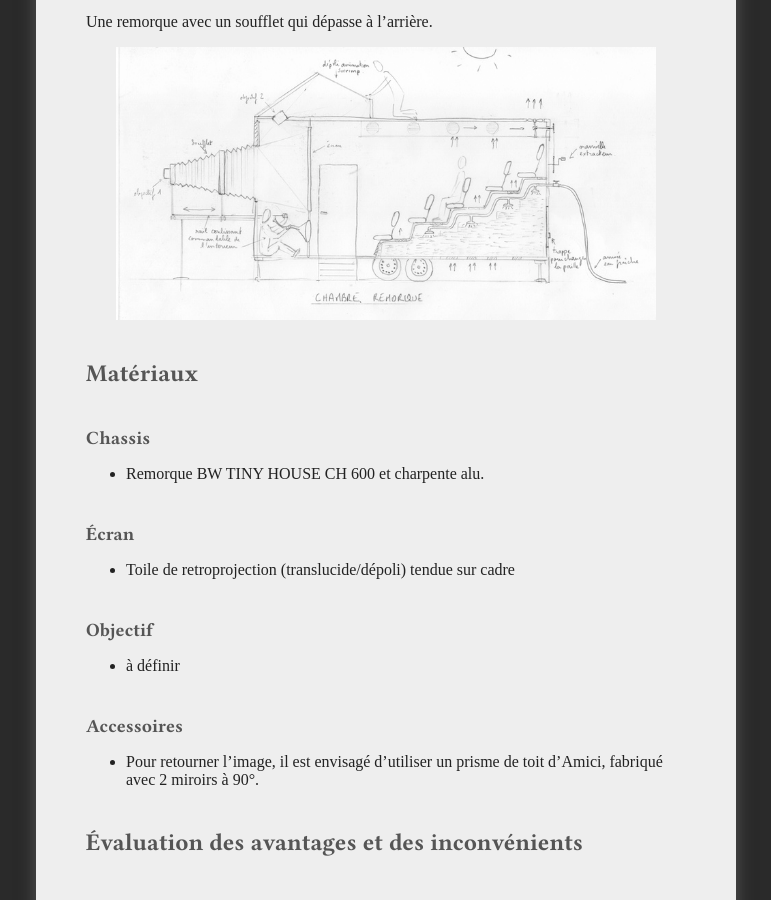
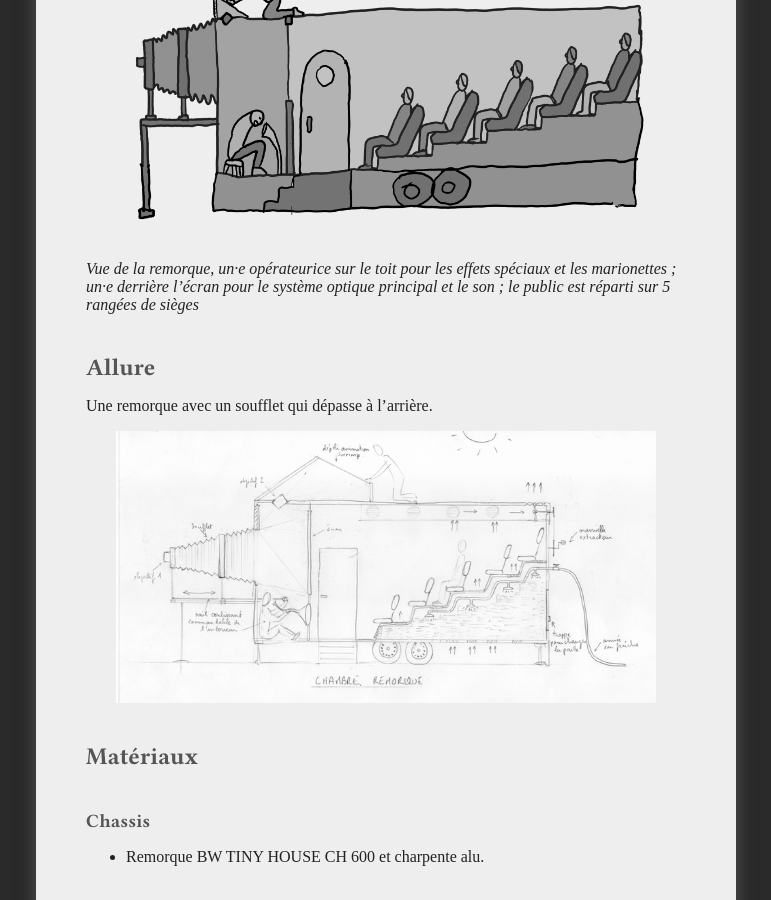
Before and after one commit to virginienokill/camera-obscura, a Jekyll site: the page built from contenu/prototypes/camera05.md, in a window 1280 px wide and 900 px high, scrolled down 379 px. Shown: the whole window, without its empty margins (254-1025 px from the left). Built offline with Jekyll 4.4.1, drawn with Linux system fonts in a browser that asks for light colours; nearby versions of some CDN libraries; some web fonts are replaced; our own code applies the rules of GitHub Pages for plain Markdown files; a script that is not in the unit is left out; the repository's description, which GitHub fills in, is left out.

Commit message:
Update camera05.md

```diff
--- a/contenu/prototypes/camera05.md
+++ b/contenu/prototypes/camera05.md
@@ -2,6 +2,11 @@
 
 ## Description générale
 Une remorque est transformé en cinéma itinérant en adaptant l'arrière du véhicule pour qu'il accueille un système soufflet/objectif. Un cadre sur leque est fixé l'écran de 1,80 m x 1,31 m (format 1,37) est fixé à l'intérieur de la remorque. 20 personnes assisent sur un gradinage peuvent visionner simultanémant l'image.
+
+
+![Dessin de la remorque](../dessins/remorque.png)
+*Vue de la remorque, un&middot;e opérateurice sur le toit pour les effets spéciaux et les marionettes ; un&middot;e derrière l'écran pour le système optique principal et le son ; le public est réparti sur 5 rangées de sièges*
+
 
 ## Allure
 Une remorque avec un soufflet qui dépasse à l'arrière.
```
